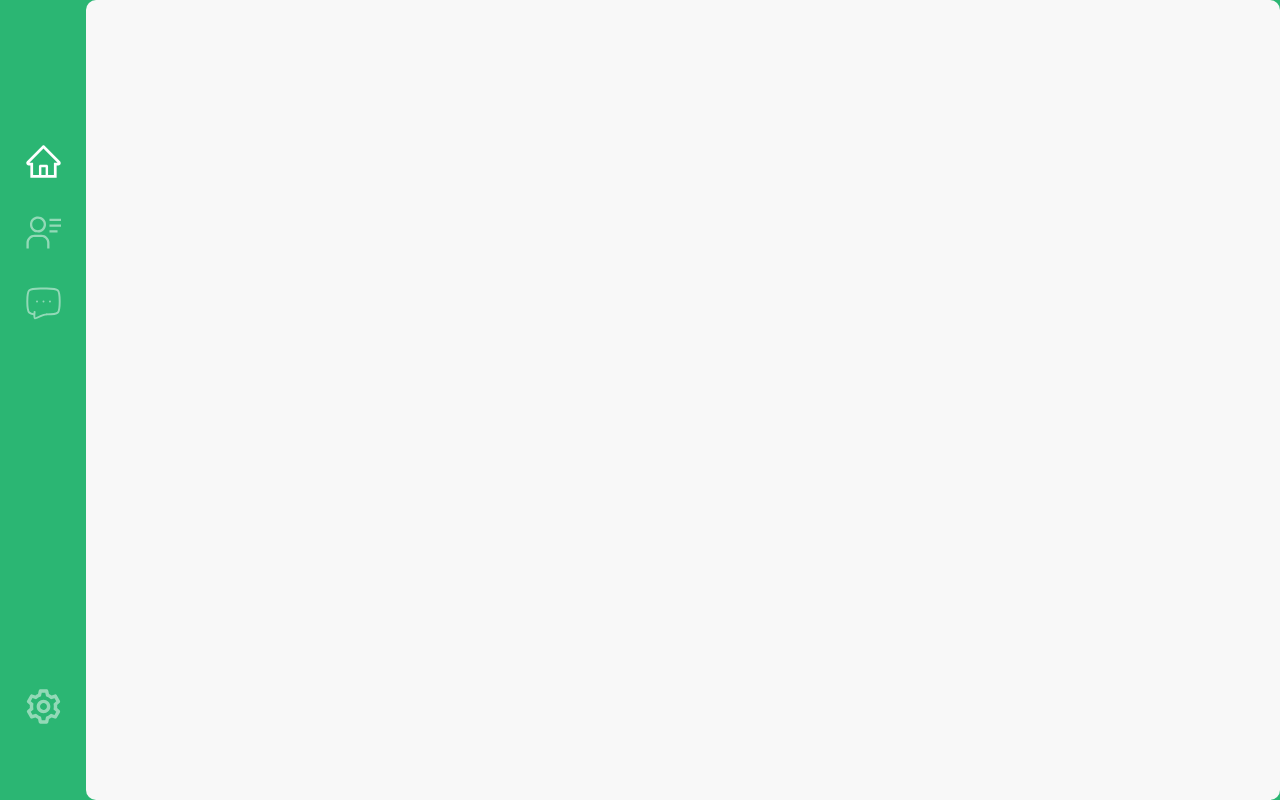
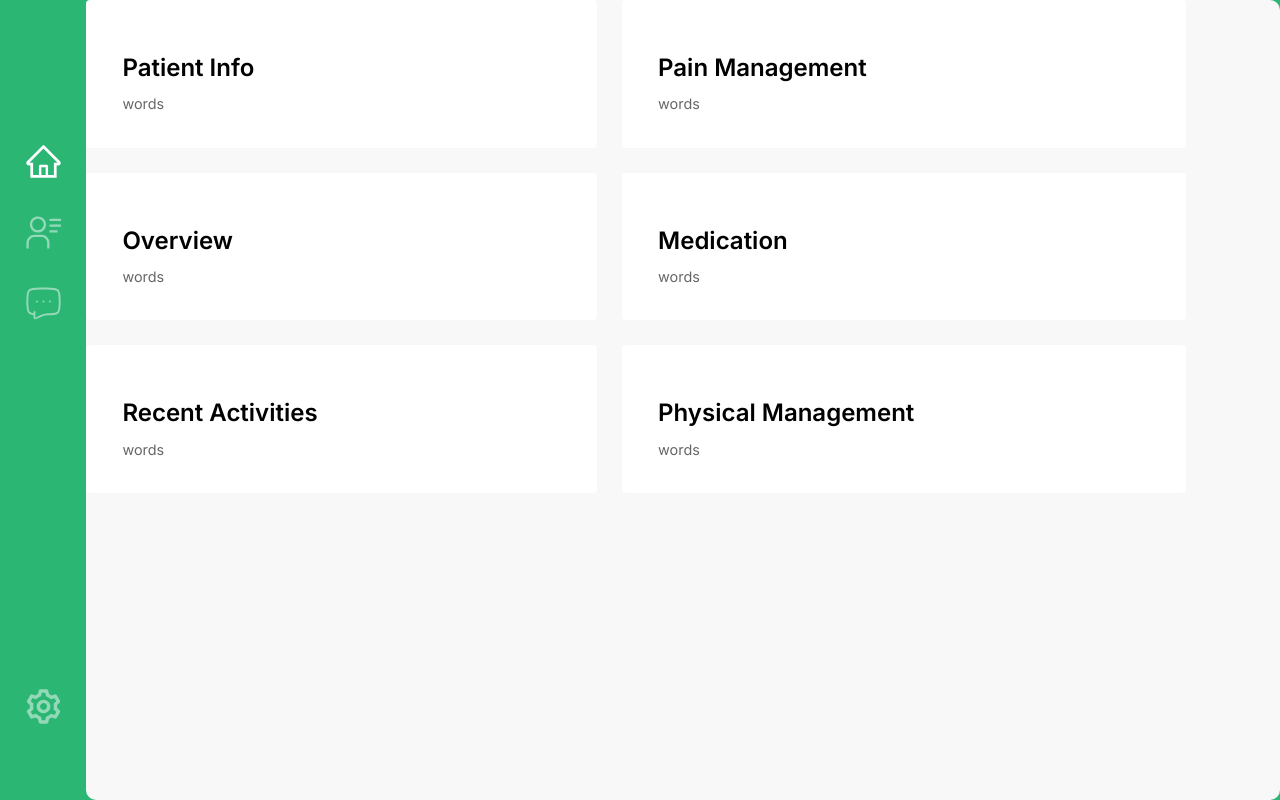
Before and after one commit to tim-tersigni/nerveli-dashboard-prototype, a Next.js app: page / in a window 1280 px wide. Built offline with nearby package versions, Linux system fonts and the light colour scheme.

Commit message:
Add example cards to index.tsx

```diff
--- a/pages/index.tsx
+++ b/pages/index.tsx
@@ -4,6 +4,7 @@ import styles from '@/styles/Home.module.css'
 import Layout from '@/components/layout'
 import Sidebar from '@/components/sidebar'
 import Icon from '@/components/icon'
+import Card from '@/components/card'
 import { profile } from 'console'
 import Image from 'next/image'
 
@@ -36,9 +37,29 @@ export default function Home() {
                 border-radius: 10px;
                 width: 100%;
                 height: 100vh;
-              }
-            `}
+              }`}
             </style>
+
+            <div className={styles.grid}>
+              <Card title="Patient Info" body="words">
+                {" "}
+              </Card>
+              <Card title="Pain Management" body="words">
+                {" "}
+              </Card>
+              <Card title="Overview" body="words">
+                {" "}
+              </Card>
+              <Card title="Medication" body="words">
+                {" "}
+              </Card>
+              <Card title="Recent Activities" body="words">
+                {" "}
+              </Card>
+              <Card title="Physical Management" body="words">
+                {" "}
+              </Card>
+            </div>
         </div>
       </main>
     </Layout>
```
